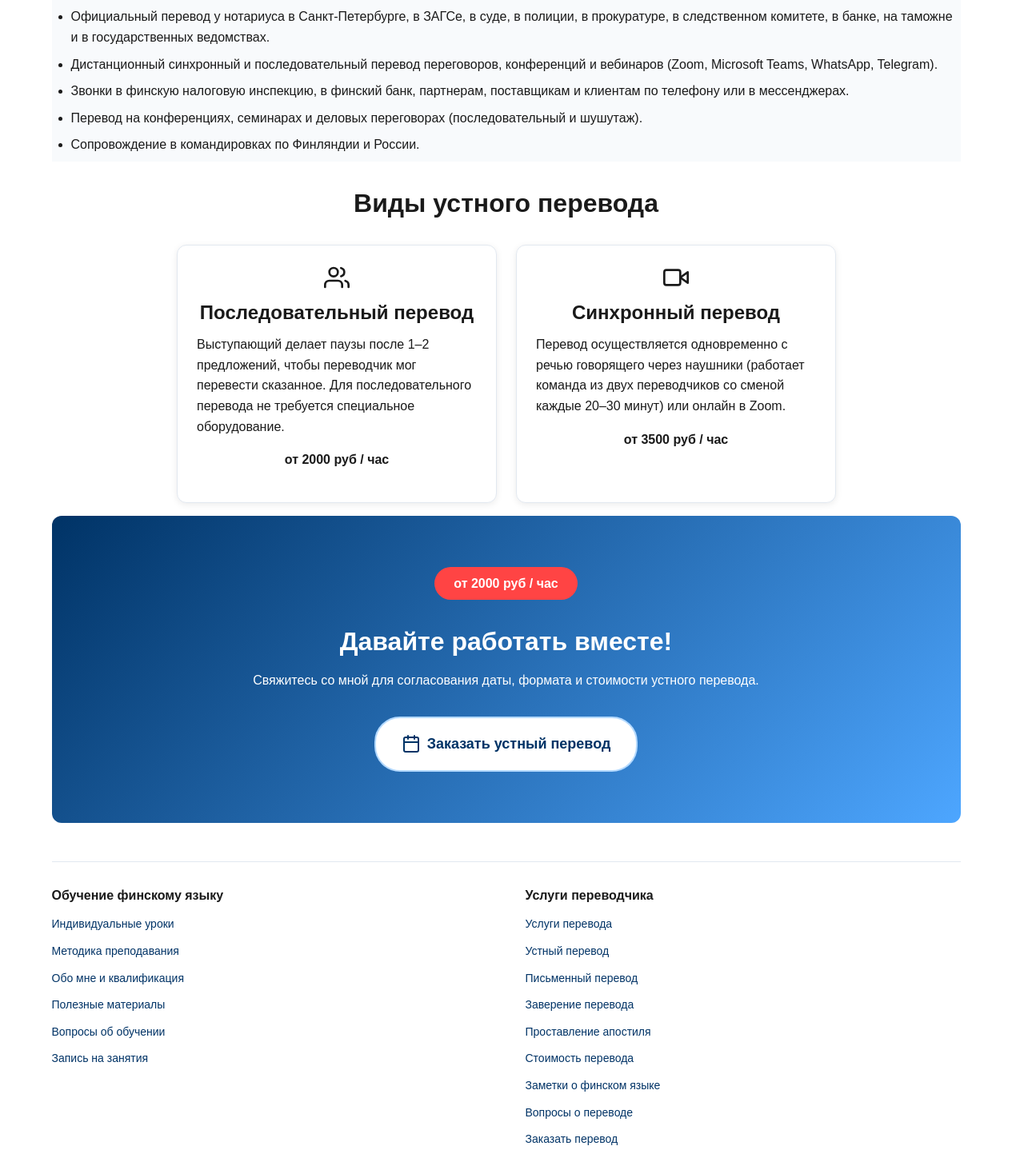
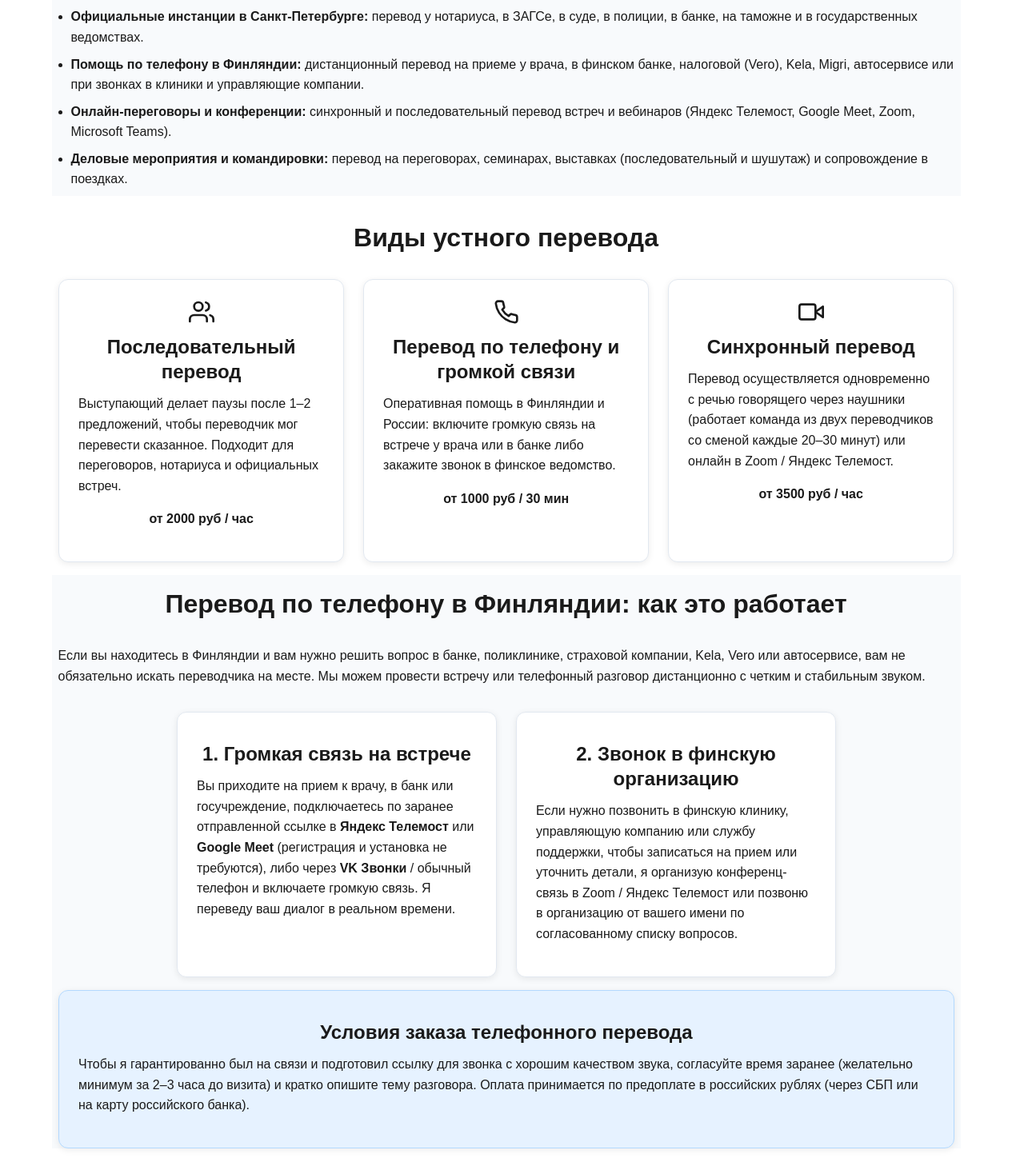
Before and after one commit to GKonopelko/konopelko-2026, an Astro site: page /translation/interpreting in a window 1280 px wide. Shown: the part 820-2268 px from the top of the page at 80% size. Built offline with nearby package versions, Linux system fonts and the light colour scheme; Astro itself is replaced by a stand-in of ours.

Commit message:
add interpreting

```diff
--- a/src/data/prices.ts
+++ b/src/data/prices.ts
@@ -3,6 +3,7 @@ export const TRANSLATION_PRICES_I18N = {
     writtenPerWord: 'от 5 руб / слово',
     writtenPerPage: 'от 1200 руб / страница (1800 знаков)',
     interpretingPerHour: 'от 2000 руб / час',
+    phoneInterpreting: 'от 1000 руб / 30 мин',
     simultaneousPerHour: 'от 3500 руб / час',
     notaryCertification: 'от 1000 руб / документ',
     standardDoc: 'от 1000 руб / документ',
@@ -11,6 +12,7 @@ export const TRANSLATION_PRICES_I18N = {
     writtenPerWord: 'alk. 5 RUB / sana',
     writtenPerPage: 'alk. 1200 RUB / sivu (1800 merkkiä)',
     interpretingPerHour: 'alk. 2000 RUB / tunti',
+    phoneInterpreting: 'alk. 1000 RUB / 30 min',
     simultaneousPerHour: 'alk. 3500 RUB / tunti',
     notaryCertification: 'alk. 1000 RUB / asiakirja',
     standardDoc: 'alk. 1000 RUB / asiakirja',
@@ -19,6 +21,7 @@ export const TRANSLATION_PRICES_I18N = {
     writtenPerWord: 'from 5 RUB / word',
     writtenPerPage: 'from 1200 RUB / page (1800 characters)',
     interpretingPerHour: 'from 2000 RUB / hour',
+    phoneInterpreting: 'from 1000 RUB / 30 min',
     simultaneousPerHour: 'from 3500 RUB / hour',
     notaryCertification: 'from 1000 RUB / document',
     standardDoc: 'from 1000 RUB / document',
--- a/src/pages/translation/interpreting.astro
+++ b/src/pages/translation/interpreting.astro
@@ -8,9 +8,10 @@ import Button from '../../components/ui/Button.astro';
 import CTASection from '../../components/sections/CTASection.astro';
 import { TRANSLATION_PRICES } from '../../data/prices';
 
-const pageTitle = 'Устный перевод на финский и английский языки | Григорий Конопелько';
+const pageTitle =
+  'Устный перевод на финский и английский языки, перевод по телефону | Григорий Конопелько';
 const pageDescription =
-  'Качественные устные переводы на финский и английский языки по разумной цене. Синхронный, последовательный, онлайн-перевод и перевод у нотариуса в Санкт-Петербурге.';
+  'Устный перевод на финский и английский языки: последовательный, синхронный, перевод по телефону в Финляндии (врач, банк, Kela) и у нотариуса в Санкт-Петербурге.';
 ---
 
 <BaseLayout title={pageTitle} description={pageDescription}>
@@ -51,21 +52,21 @@ const pageDescription =
     <h3>Ситуации, в которых я помогаю</h3>
     <ul>
       <li>
-        Официальный перевод у нотариуса в Санкт-Петербурге, в ЗАГСе, в суде, в полиции, в
-        прокуратуре, в следственном комитете, в банке, на таможне и в государственных ведомствах.
+        <strong>Официальные инстанции в Санкт-Петербурге:</strong> перевод у нотариуса, в ЗАГСе, в суде,
+        в полиции, в банке, на таможне и в государственных ведомствах.
       </li>
       <li>
-        Дистанционный синхронный и последовательный перевод переговоров, конференций и вебинаров
-        (Zoom, Microsoft Teams, WhatsApp, Telegram).
+        <strong>Помощь по телефону в Финляндии:</strong> дистанционный перевод на приеме у врача, в финском
+        банке, налоговой (Vero), Kela, Migri, автосервисе или при звонках в клиники и управляющие компании.
       </li>
       <li>
-        Звонки в финскую налоговую инспекцию, в финский банк, партнерам, поставщикам и клиентам по
-        телефону или в мессенджерах.
+        <strong>Онлайн-переговоры и конференции:</strong> синхронный и последовательный перевод встреч
+        и вебинаров (Яндекс Телемост, Google Meet, Zoom, Microsoft Teams).
       </li>
       <li>
-        Перевод на конференциях, семинарах и деловых переговорах (последовательный и шушутаж).
+        <strong>Деловые мероприятия и командировки:</strong> перевод на переговорах, семинарах, выставках
+        (последовательный и шушутаж) и сопровождение в поездках.
       </li>
-      <li>Сопровождение в командировках по Финляндии и России.</li>
     </ul>
   </Section>
 
@@ -77,9 +78,21 @@ const pageDescription =
         <h3>Последовательный перевод</h3>
         <p>
           Выступающий делает паузы после 1–2 предложений, чтобы переводчик мог перевести сказанное.
-          Для последовательного перевода не требуется специальное оборудование.
+          Подходит для переговоров, нотариуса и официальных встреч.
         </p>
         <p><strong>{TRANSLATION_PRICES.interpretingPerHour}</strong></p>
+      </Card>
+
+      <Card>
+        <Icon name="phone" />
+        <h3>Перевод по телефону и громкой связи</h3>
+        <p>
+          Оперативная помощь в Финляндии и России: включите громкую связь на встрече у врача или в
+          банке либо закажите звонок в финское ведомство.
+        </p>
+        <p>
+          <strong>{TRANSLATION_PRICES.phoneInterpreting}</strong>
+        </p>
       </Card>
 
       <Card>
@@ -87,11 +100,51 @@ const pageDescription =
         <h3>Синхронный перевод</h3>
         <p>
           Перевод осуществляется одновременно с речью говорящего через наушники (работает команда из
-          двух переводчиков со сменой каждые 20–30 минут) или онлайн в Zoom.
+          двух переводчиков со сменой каждые 20–30 минут) или онлайн в Zoom / Яндекс Телемост.
         </p>
         <p><strong>{TRANSLATION_PRICES.simultaneousPerHour}</strong></p>
       </Card>
     </FlexRow>
+  </Section>
+
+  <Section background="light">
+    <h2>Перевод по телефону в Финляндии: как это работает</h2>
+    <p>
+      Если вы находитесь в Финляндии и вам нужно решить вопрос в банке, поликлинике, страховой
+      компании, Kela, Vero или автосервисе, вам не обязательно искать переводчика на месте. Мы можем
+      провести встречу или телефонный разговор дистанционно с четким и стабильным звуком.
+    </p>
+
+    <FlexRow>
+      <Card>
+        <h3>1. Громкая связь на встрече</h3>
+        <p>
+          Вы приходите на прием к врачу, в банк или госучреждение, подключаетесь по заранее
+          отправленной ссылке в <strong>Яндекс Телемост</strong> или <strong>Google Meet</strong>
+          (регистрация и установка не требуются), либо через <strong>VK Звонки</strong> / обычный телефон
+          и включаете громкую связь. Я переведу ваш диалог в реальном времени.
+        </p>
+      </Card>
+
+      <Card>
+        <h3>2. Звонок в финскую организацию</h3>
+        <p>
+          Если нужно позвонить в финскую клинику, управляющую компанию или службу поддержки, чтобы
+          записаться на прием или уточнить детали, я организую конференц-связь в Zoom / Яндекс
+          Телемост или позвоню в организацию от вашего имени по согласованному списку вопросов.
+        </p>
+      </Card>
+    </FlexRow>
+
+    <Card variant="wide-accent">
+      <h3>Условия заказа телефонного перевода</h3>
+      <p>
+        Чтобы я гарантированно был на связи и подготовил ссылку для звонка с хорошим качеством
+        звука, согласуйте время заранее (желательно минимум за 2–3 часа до визита) и кратко опишите
+        тему разговора. Оплата принимается по предоплате в российских рублях (через СБП или на карту
+        российского банка).
+      </p>
+    </Card>
   </Section>
 
   <CTASection
```
